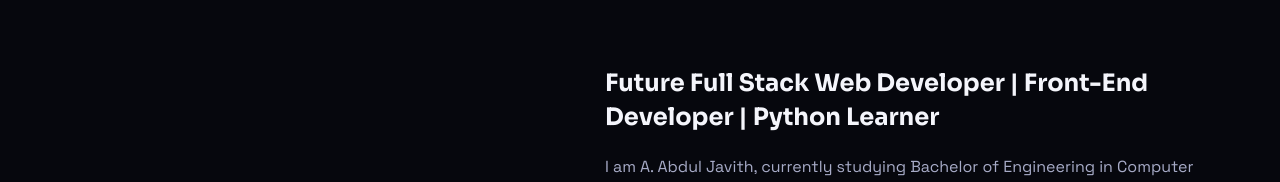
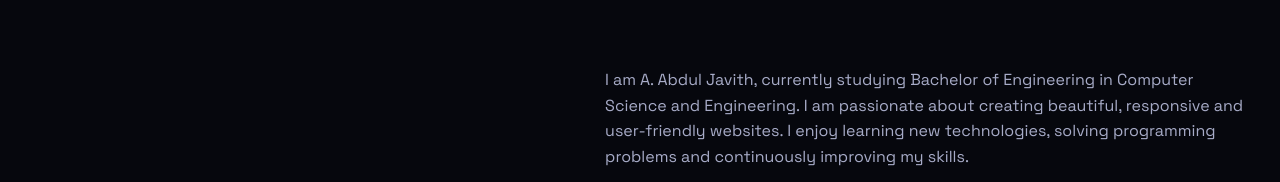
Before and after one commit to javithabdul924-arch/abduljavith786, a plain HTML site: page index.html in a window 1280 px wide. Shown: the part 1200-1382 px from the top of the page. Drawn offline with nearby package versions, Linux system fonts and the light colour scheme; animation ran at ten frames a second.

Commit message:
remove text

```diff
--- a/index.html
+++ b/index.html
@@ -181,7 +181,6 @@
           </div>
 
           <div class="about-content reveal-right">
-            <h3 class="about-heading">Future Full Stack Web Developer | Front-End Developer | Python Learner</h3>
             <p class="about-text">
               I am A. Abdul Javith, currently studying Bachelor of Engineering in
               Computer Science and Engineering. I am passionate about creating
```
